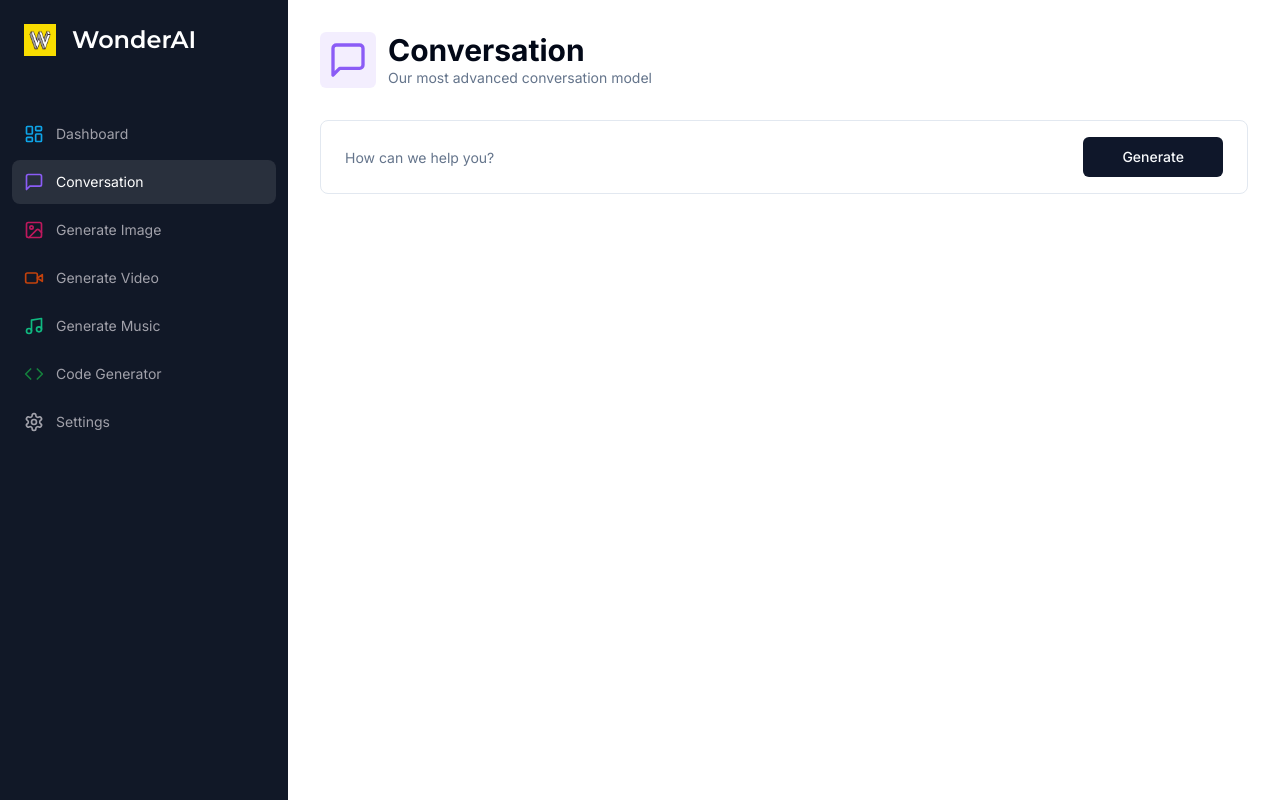
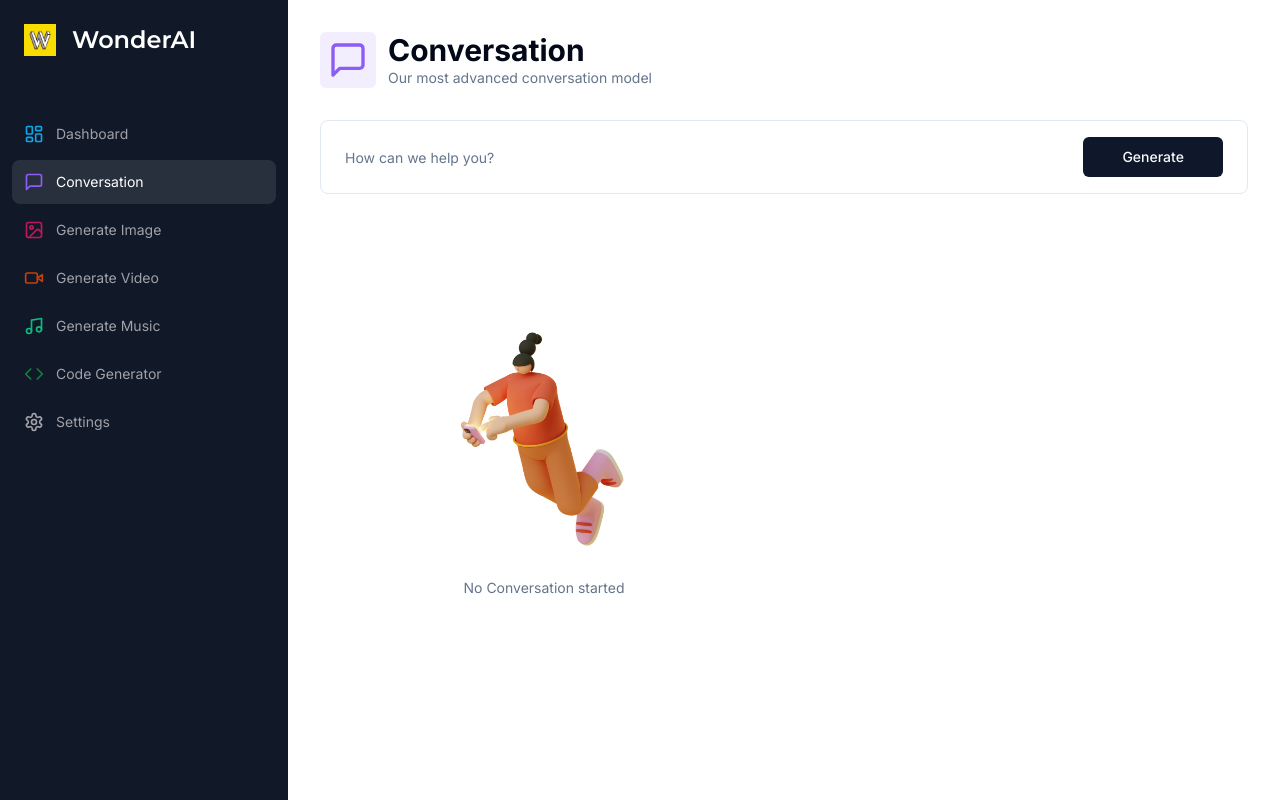
Before and after one commit to patriceandrea/WonderAI, a Next.js app in the folder wonder-ai/: page /conversation in a window 1280 px wide. Built offline with nearby package versions, Linux system fonts and the light colour scheme.

Commit message:
fix the authmiddleware folder

```diff
--- a/wonder-ai/app/(dashboard)/(routes)/conversation/page.tsx
+++ b/wonder-ai/app/(dashboard)/(routes)/conversation/page.tsx
@@ -4,9 +4,10 @@ import * as z from "zod";
 import { MessageSquare } from "lucide-react";
 import { useForm } from "react-hook-form";
 import { useRouter } from "next/navigation";
-import ChatCompletionRequestMessage from "openai";
+import OpenAI from "openai";
 
 import Heading from "@/components/heading";
+import Empty from "@/components/empty";
 import { Form, FormControl, FormField, FormItem } from "@/components/ui/form";
 import { Input } from "@/components/ui/input";
 import { Button } from "@/components/ui/button";
@@ -15,11 +16,13 @@ import React, { useState } from "react";
 
 import { formSchema } from "./constants";
 import { zodResolver } from "@hookform/resolvers/zod";
-import { userAgent } from "next/server";
 
 const ConversationPage = () => {
   const router = useRouter();
-  const [messages, setMessages] = useState<ChatCompletionRequestMessage[]>([]);
+  const [messages, setMessages] = useState<
+    OpenAI.Chat.ChatCompletionMessageParam[]
+  >([]);
+
   const form = useForm<z.infer<typeof formSchema>>({
     resolver: zodResolver(formSchema),
     defaultValues: {
@@ -28,26 +31,30 @@ const ConversationPage = () => {
   });
 
   const isLoading = form.formState.isSubmitting;
-
   const onSubmit = async (values: z.infer<typeof formSchema>) => {
     try {
-      const userMessage: ChatCompletionRequestMessage = { role: "user", content: values.prompt };
+      const userMessage: OpenAI.Chat.ChatCompletionMessageParam = {
+        role: "user",
+        content: values.prompt,
+      };
 
-      const newMessage = [...messages, userMessage];
+      const newMessages = [...messages, userMessage];
+
       const response = await axios.post("/api/conversation", {
-        messages: newMessage,
+        messages: newMessages,
       });
 
       setMessages((current) => [...current, userMessage, response.data]);
 
       form.reset();
     } catch (error: any) {
-      // Handle errors
-      console.error(error);
+      //ToDo: Open Pro model
+      console.log(error);
     } finally {
       router.refresh();
     }
   };
+
   return (
     <div>
       <Heading
@@ -70,7 +77,7 @@ const ConversationPage = () => {
                   <FormItem className="col-span-12 lg:col-span-10">
                     <FormControl className="m-0 p-0">
                       <Input
-                        className="border-0 outline-none focus-visble:ring-0 focus-visible:ring-transparent"
+                        className="border-0 outline-none focus-visible:ring-0 focus-visible:ring-transparent"
                         disabled={isLoading}
                         placeholder="How can we help you?"
                         {...field}
@@ -89,12 +96,22 @@ const ConversationPage = () => {
           </Form>
         </div>
         <div className="space-y-4 mt-4">
+          {isLoading && (
+            <div className="p-8 rounded-lg w-full flex items-center justify-center bg-muted">
+              {/* <Loader /> */}
+            </div>
+          )}
           <div className="flex flex-col-reserve gap-y-4">
-{messages.map((message) => (
-  <div key={message.content}>
-{message.content}
-  </div>
-))}
+            {messages.length === 0 && !isLoading && (
+              <div>
+                <Empty label="No Conversation started" />
+              </div>
+            )}
+            {messages.map(
+              (message: OpenAI.Chat.ChatCompletionMessageParam, index) => (
+                <div key={index}>{message.content}</div>
+              )
+            )}
           </div>
         </div>
       </div>
--- a/wonder-ai/app/api/conversation/route.ts
+++ b/wonder-ai/app/api/conversation/route.ts
@@ -1,13 +1,19 @@
-
+import { auth } from "@clerk/nextjs";
 import { NextResponse } from "next/server";
 import OpenAI from "openai";
-import { auth } from "@clerk/nextjs";
 
 const openai = new OpenAI({
-  apiKey: process.env.OPENAI_API_KEY, // This is also the default, can be omitted
+  apiKey: process.env.OPENAI_API_KEY,
 });
 
-export async function POST(req: Request) {
+const instructionMessage: OpenAI.Chat.ChatCompletionMessageParam = {
+  role: "system",
+  content: "Answer questions as short and quickly as possible. You must do it under 75 tokens."
+}
+
+export async function POST(
+  req: Request
+) {
   try {
     const { userId } = auth();
     const body = await req.json();
@@ -18,25 +24,24 @@ export async function POST(req: Request) {
     }
 
     if (!openai.apiKey) {
-      return new NextResponse("OpenAI API Key not configured", { status: 500 });
+      return new NextResponse("OpenAI API Key not configured.", { status: 500 });
     }
+
     if (!messages) {
-      return new NextResponse("Please enter your message to WonderAI", {
-        status: 400,
-      });
+      return new NextResponse("Messages are required", { status: 400 });
     }
 
     const response = await openai.chat.completions.create({
       model: "gpt-3.5-turbo",
-      messages: [{"role": "system", "content": "You are a helpful assistant."},
-      {"role": "user", "content": "Who won the world series in 2020?"},
-      {"role": "assistant", "content": "The Los Angeles Dodgers won the World Series in 2020."},
-      {"role": "user", "content": "Where was it played?"}],
+      max_tokens: 75,
+      temperature: 0.5,
+      messages: messages
     });
 
     return NextResponse.json(response.choices[0].message);
   } catch (error) {
-    console.log("[CONVERSATION_ERROR]", error);
-    return new NextResponse("Internal Server Error", { status: 500 });
+    console.log('[CONVERSATION_ERROR]', error);
+    console.log('help')
+    return new NextResponse("Internal Error", { status: 500 });
   }
-}
+};
--- /dev/null
+++ b/wonder-ai/components/empty.tsx
@@ -0,0 +1,19 @@
+import Image from "next/image";
+interface EmptyProps {
+  label: string;
+}
+
+const Empty = ({label}:EmptyProps) => {
+  return (
+    <div className="h-full p-20 flex flex-col items-center justify-center">
+      <div className="relative h-72 w-72">
+        <Image alt="Empty" fill src="/empty.png" />
+      </div>
+      <p className="text-muted-foreground text-sm text-center">
+        {label}
+      </p>
+    </div>
+  );
+};
+
+export default Empty;
--- a/wonder-ai/app/middleware.tsx
+++ b/wonder-ai/middleware.tsx
@@ -4,9 +4,18 @@ import { authMiddleware } from "@clerk/nextjs";
 // Please edit this to allow other routes to be public as needed.
 // See https://clerk.com/docs/references/nextjs/auth-middleware for more information about configuring your middleware
 export default authMiddleware({
-  publicRoutes:["/"]
+    publicRoutes: ["/"]
 });
 
 export const config = {
-  matcher: ["/((?!.*\\..*|_next).*)", "/", "/(api|trpc)(.*)"],
+      matcher: ['/((?!.+\\.[\\w]+$|_next).*)', '/', '/(api|trpc)(.*)'],
 };
+
+
+// import { authMiddleware } from "@clerk/nextjs";
+
+// export default authMiddleware();
+
+// export const config = {
+//       matcher: ['/((?!.+\\.[\\w]+$|_next).*)', '/', '/(api|trpc)(.*)'],
+// };
--- a/wonder-ai/package.json
+++ b/wonder-ai/package.json
@@ -21,6 +21,7 @@
     "axios": "^1.5.1",
     "class-variance-authority": "^0.7.0",
     "clsx": "^2.0.0",
+    "encoding": "^0.1.13",
     "eslint": "8.48.0",
     "eslint-config-next": "13.4.19",
     "lucide-react": "^0.270.0",
```
Also changed, not shown: wonder-ai/public/empty.png (added), 1 other file (tests, documents, lock files or other folders).
